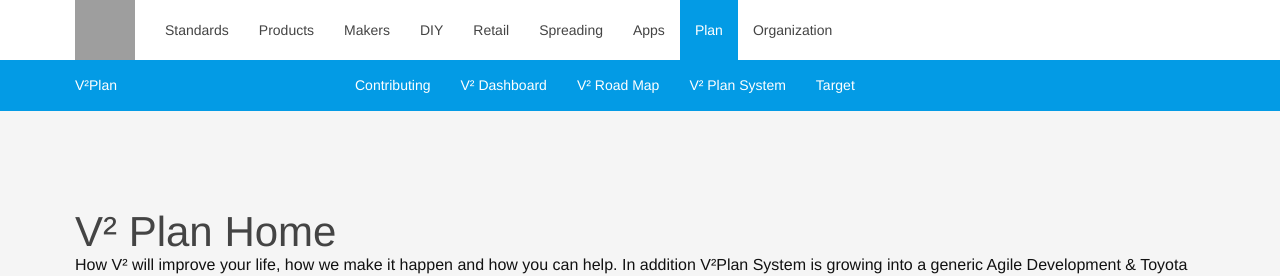
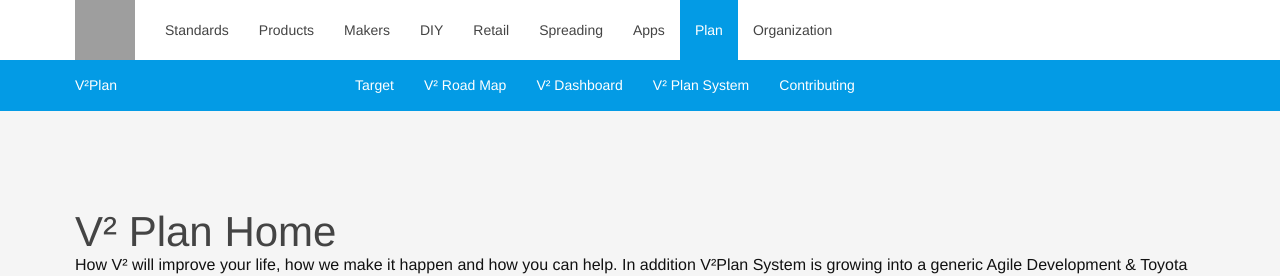
Before and after one commit to V-Squared/v2-Plan, a Jekyll site: the page built from index.md, in a window 1280 px wide, cut to the strip 0-276 px from the top of the page. Built offline with Jekyll 4.4.1, drawn with Linux system fonts in a browser that asks for light colours; nearby versions of some CDN libraries; grey boxes are pictures that could not be loaded.

Commit message:
added page ordering

```diff
--- a/_includes/sub-header.html
+++ b/_includes/sub-header.html
@@ -24,7 +24,8 @@
 	{% endfor %}
 	</ol>
 		<ul class="uk-navbar-nav sub-navbar-nav">
-     	{% for my_page in site.pages | sort: "order" %}
+			{% assign pages = site.pages | sort:"order"  %}
+     	{% for my_page in pages %}
      	  {% if my_page.title %}
      	  {% if my_page.title != "V² Plan Home" %}
      	  <li><a href="{{ my_page.url | prepend: site.baseurl }}" class="{% if page.url == my_page.url %}uk-active{% endif %}">{{ my_page.title }}</a></li>
```
